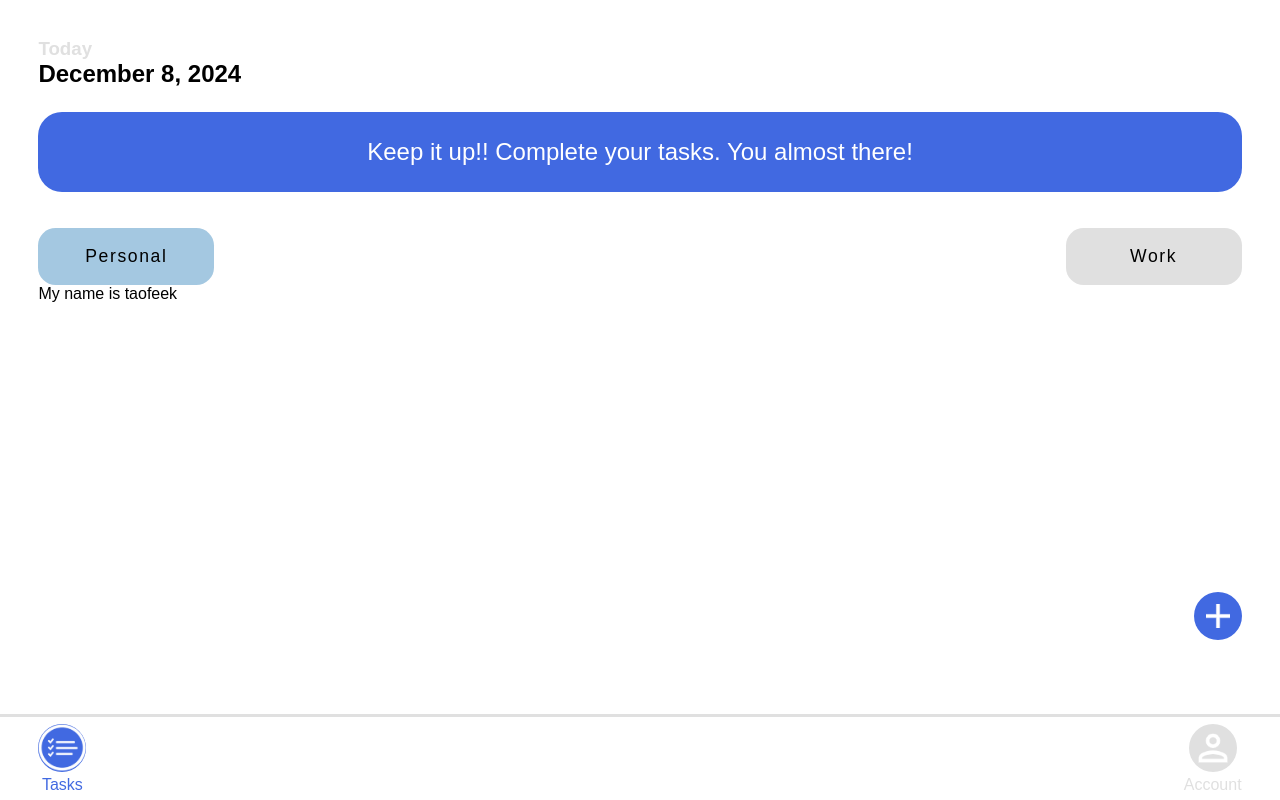
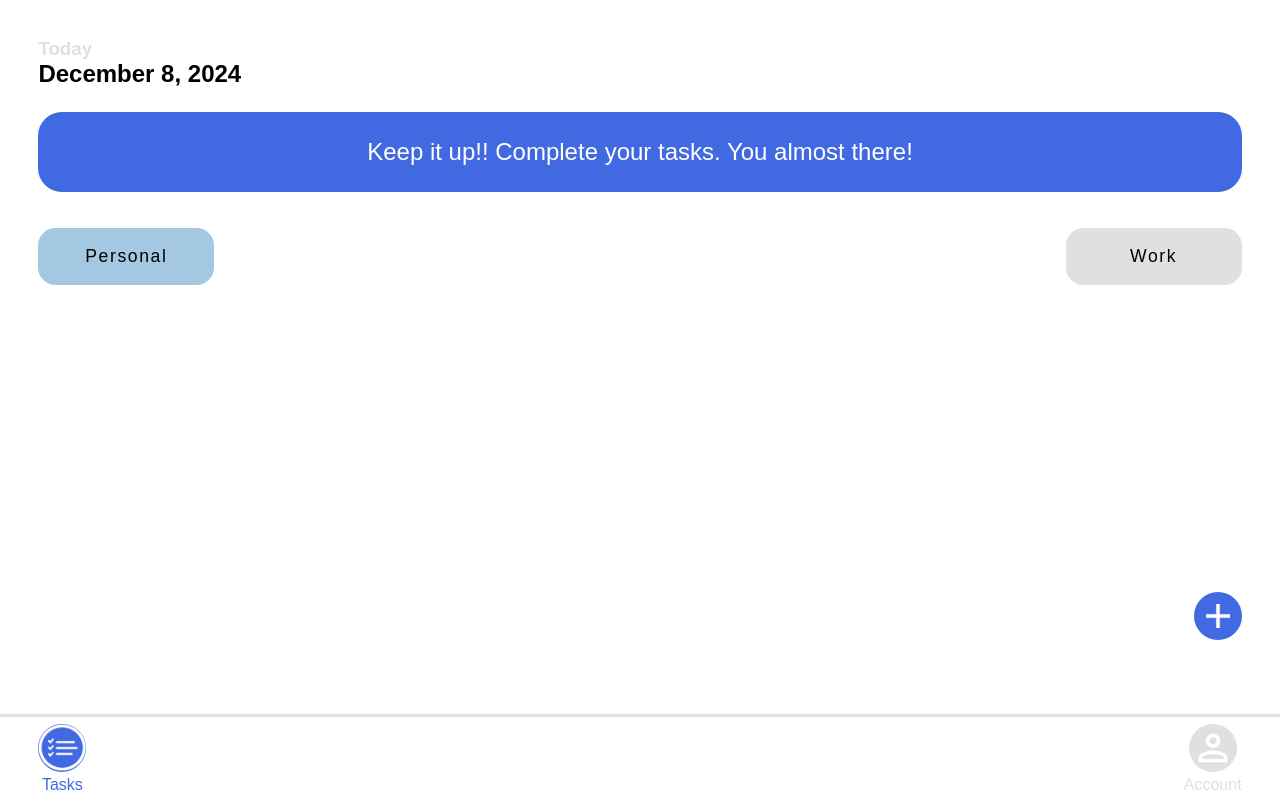
Before and after one commit to Tobless-scripts/to-do-list, a plain HTML site: page index.html in a window 1280 px wide. Drawn offline with Linux system fonts and the light colour scheme.

Commit message:
first commit

```diff
--- a/index.html
+++ b/index.html
@@ -25,10 +25,6 @@
             <div id="divs"></div>
         </main>
 
-        <p>My name is taofeek</p>
-
-
-
     <footer>
         <div id="foot">
             <div class="footimage active">
```
